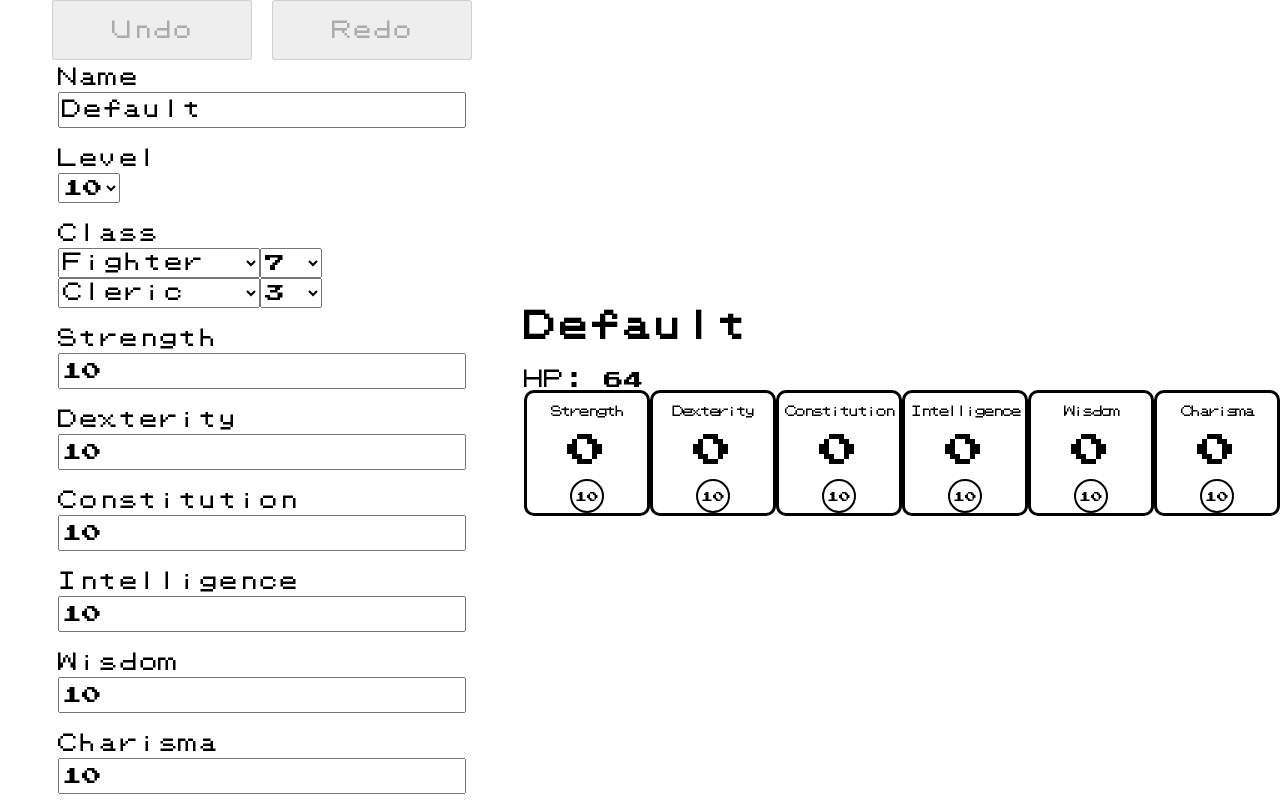
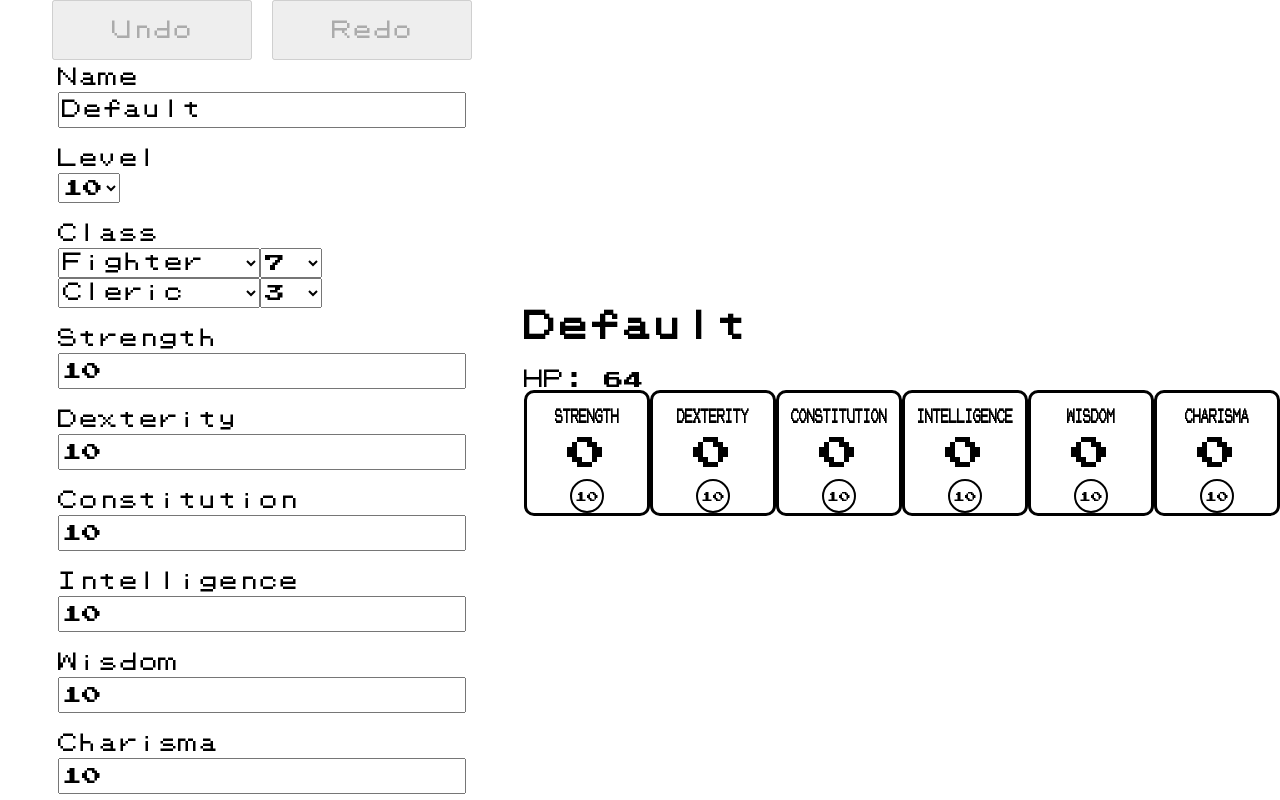
Before and after one commit to TGolias/BeyondUseless, a React (Create React App) app: page / in a window 1280 px wide. Built offline with nearby package versions, Linux system fonts and the light colour scheme.

Commit message:
try to fix ability score titles

```diff
--- a/src/Components/StatDisplay.css
+++ b/src/Components/StatDisplay.css
@@ -11,9 +11,10 @@
 
 .statName {
     padding-top: 1em;
-    font-size: 12px;
+    font-size: 16px;
+    font-weight: bold;
     /* This fucking fatass font, man... */
-    letter-spacing: -3px;
+    transform: scale(0.5,1);
 }
 
 .modifier {
--- a/src/Renderer.js
+++ b/src/Renderer.js
@@ -11,14 +11,14 @@ export function Renderer({playerConfigs}) {
                 <div>HP: {calculateHPMax(playerConfigs)}</div>
                 <div className="mobileDivider">
                     <div className="baseStats">
-                        <StatDisplay name="Strength" value={playerConfigs.baseStats.strength}/>
-                        <StatDisplay name="Dexterity" value={playerConfigs.baseStats.dexterity}/>
-                        <StatDisplay name="Constitution" value={playerConfigs.baseStats.constitution}/>
+                        <StatDisplay name="STRENGTH" value={playerConfigs.baseStats.strength}/>
+                        <StatDisplay name="DEXTERITY" value={playerConfigs.baseStats.dexterity}/>
+                        <StatDisplay name="CONSTITUTION" value={playerConfigs.baseStats.constitution}/>
                     </div>
                     <div className="baseStats">
-                        <StatDisplay name="Intelligence" value={playerConfigs.baseStats.intelligence}/>
-                        <StatDisplay name="Wisdom" value={playerConfigs.baseStats.wisdom}/>
-                        <StatDisplay name="Charisma" value={playerConfigs.baseStats.charisma}/>
+                        <StatDisplay name="INTELLIGENCE" value={playerConfigs.baseStats.intelligence}/>
+                        <StatDisplay name="WISDOM" value={playerConfigs.baseStats.wisdom}/>
+                        <StatDisplay name="CHARISMA" value={playerConfigs.baseStats.charisma}/>
                     </div>
                 </div>
             </div>
```
Also changed, not shown: 11 other files (tests, documents, lock files or other folders).
